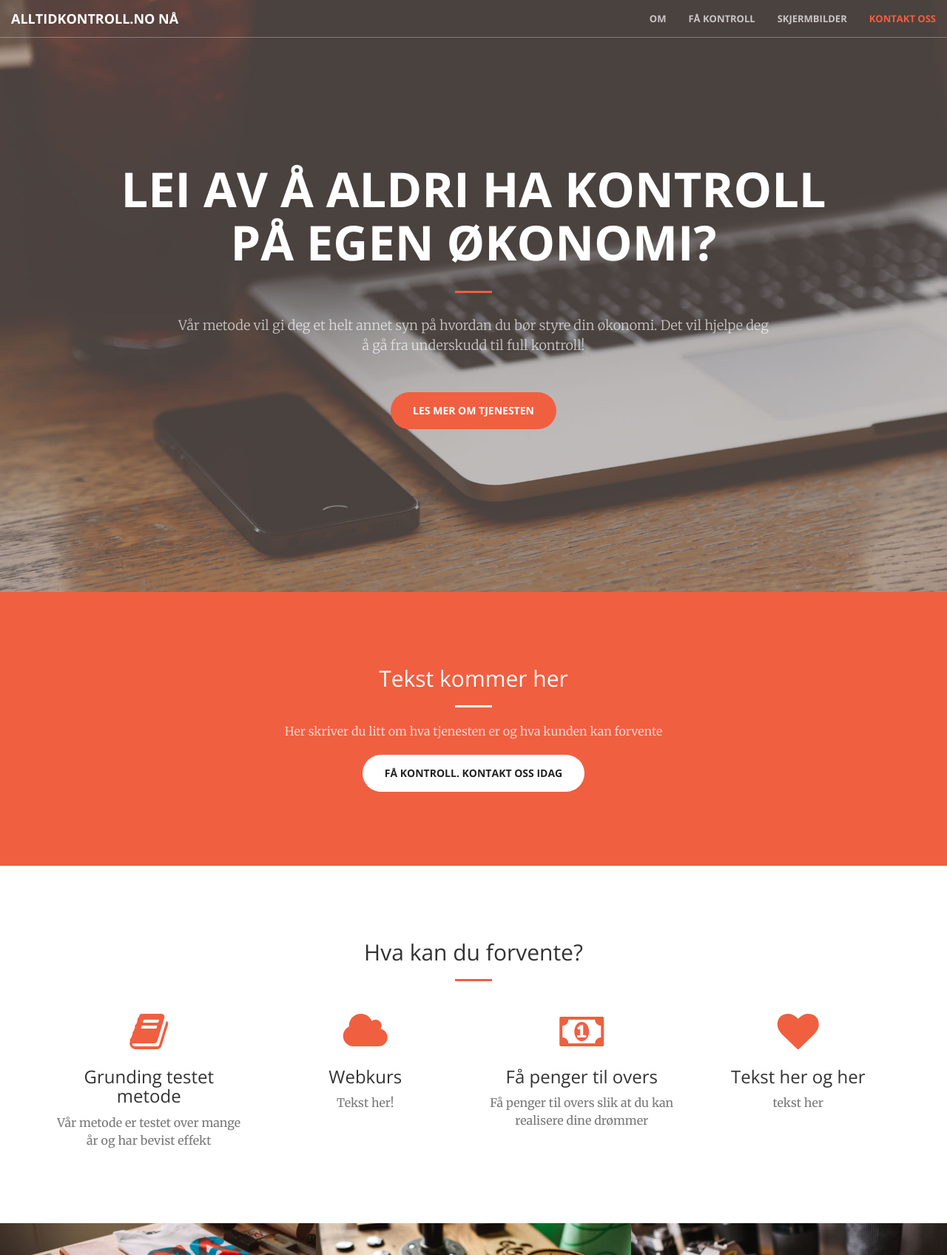
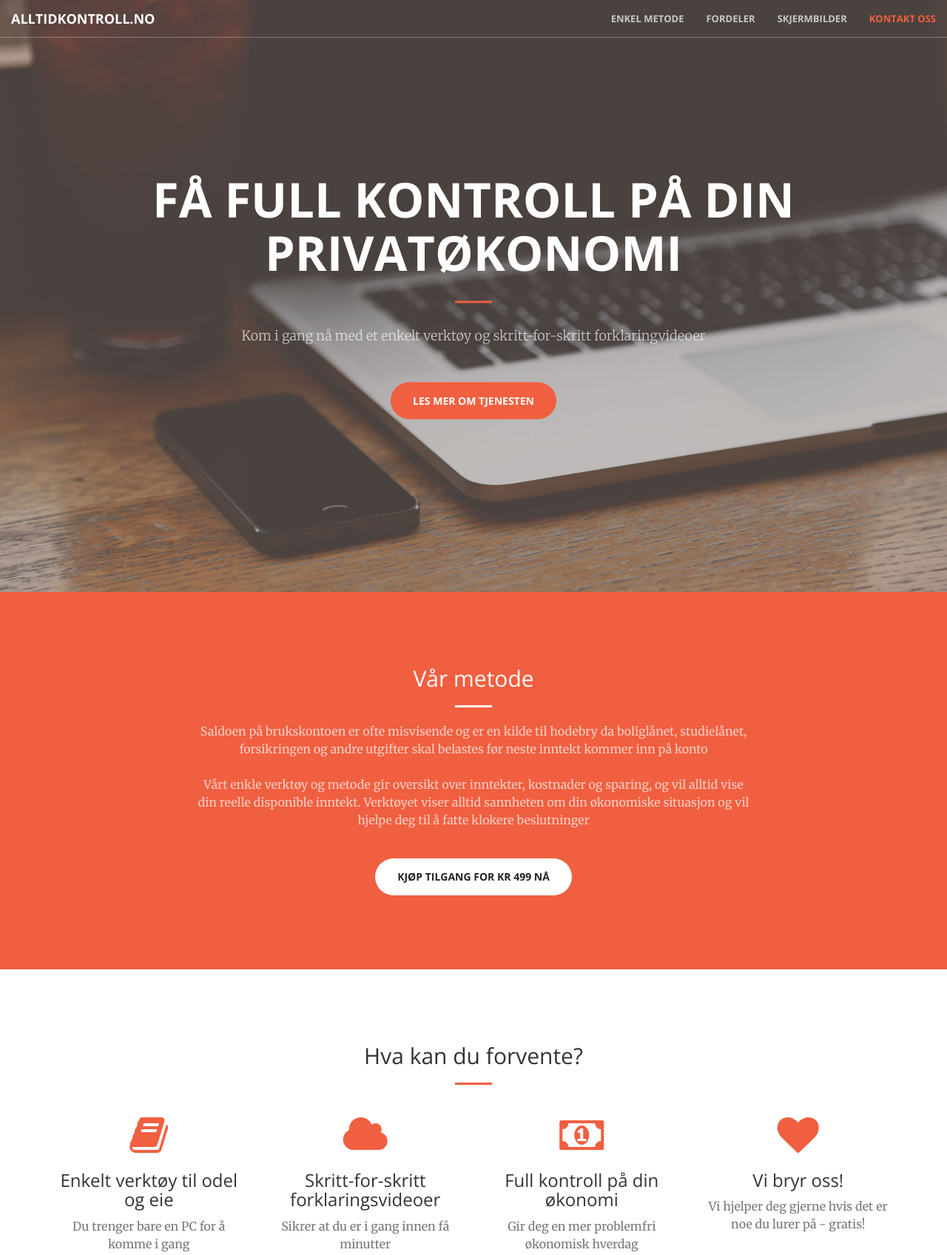
Before and after one commit to jeboha/Alltidkontroll.no, a website: page index.html in a window 1280 px wide. Shown: the top 1696 px of the page at 74% size. Drawn offline with nearby package versions, Linux system fonts and the light colour scheme.

Commit message:
oppdatering3

```diff
--- a/index.html
+++ b/index.html
@@ -9,7 +9,7 @@
    <meta name="description" content="">
    <meta name="author" content="">
 
-   <title>Alltidkontroll.no - Kom igang nå</title>
+   <title>Alltidkontroll.no</title>
 
    <!-- Bootstrap Core CSS -->
    <link rel="stylesheet" href="css/bootstrap.min.css" type="text/css">
@@ -46,17 +46,17 @@
                <span class="icon-bar"></span>
                <span class="icon-bar"></span>
             </button>
-            <a class="navbar-brand page-scroll" href="#page-top">Alltidkontroll.no nå</a>
+            <a class="navbar-brand page-scroll" href="#page-top">Alltidkontroll.no</a>
          </div>
 
          <!-- Collect the nav links, forms, and other content for toggling -->
          <div class="collapse navbar-collapse" id="bs-example-navbar-collapse-1">
             <ul class="nav navbar-nav navbar-right">
                <li>
-                  <a class="page-scroll" href="#about">Om</a>
+                  <a class="page-scroll" href="#about">Enkel metode</a>
                </li>
                <li>
-                  <a class="page-scroll" href="#services">Få kontroll</a>
+                  <a class="page-scroll" href="#services">Fordeler</a>
                </li>
                <li>
                   <a class="page-scroll" href="#skjermbilder">Skjermbilder</a>
@@ -74,9 +74,9 @@
    <header>
       <div class="header-content">
          <div class="header-content-inner">
-            <h1>Lei av å aldri ha kontroll på egen økonomi?</h1>
+            <h1>Få full kontroll på din privatøkonomi</h1>
             <hr>
-            <p>Vår metode vil gi deg et helt annet syn på hvordan du bør styre din økonomi. Det vil hjelpe deg å gå fra underskudd til full kontroll!</p>
+            <p>Kom i gang nå med et enkelt verktøy og skritt-for-skritt forklaringvideoer </p>
             <a href="#about" class="btn btn-primary btn-xl page-scroll">Les mer om tjenesten</a>
          </div>
       </div>
@@ -86,10 +86,11 @@
       <div class="container">
          <div class="row">
             <div class="col-lg-8 col-lg-offset-2 text-center">
-               <h2 class="section-heading">Tekst kommer her</h2>
+               <h2 class="section-heading">Vår metode</h2>
                <hr class="light">
-               <p class="text-faded">Her skriver du litt om hva tjenesten er og hva kunden kan forvente</p>
-               <a href="#contact" class="page-scroll btn btn-default btn-xl">Få kontroll. Kontakt oss idag</a>
+               <p class="text-faded">Saldoen på brukskontoen er ofte misvisende og er en kilde til hodebry da boliglånet, studielånet, forsikringen og andre utgifter skal belastes før neste inntekt kommer inn på konto
+               <br> <br> Vårt enkle verktøy og metode gir oversikt over inntekter, kostnader og sparing, og vil alltid vise din reelle disponible inntekt. Verktøyet viser alltid sannheten om din økonomiske situasjon og vil hjelpe deg til å fatte klokere beslutninger</p>
+               <br> <a href="#contact" class="page-scroll btn btn-default btn-xl">Kjøp tilgang for kr 499 nå</a>
             </div>
          </div>
       </div>
@@ -109,29 +110,29 @@
             <div class="col-lg-3 col-md-6 text-center">
                <div class="service-box">
                   <i class="fa fa-4x fa-book wow bounceIn text-primary"></i>
-                  <h3>Grunding testet metode</h3>
-                  <p class="text-muted">Vår metode er testet over mange år og har bevist effekt</p>
+                  <h3>Enkelt verktøy til odel og eie</h3>
+                  <p class="text-muted">Du trenger bare en PC for å komme i gang</p>
                </div>
             </div>
             <div class="col-lg-3 col-md-6 text-center">
                <div class="service-box">
                   <i class="fa fa-4x fa-cloud wow bounceIn text-primary" data-wow-delay=".1s"></i>
-                  <h3>Webkurs</h3>
-                  <p class="text-muted">Tekst her!</p>
+                  <h3>Skritt-for-skritt forklaringsvideoer</h3>
+                  <p class="text-muted">Sikrer at du er i gang innen få minutter</p>
                </div>
             </div>
             <div class="col-lg-3 col-md-6 text-center">
                <div class="service-box">
                   <i class="fa fa-4x fa-money wow bounceIn text-primary" data-wow-delay=".2s"></i>
-                  <h3>Få penger til overs</h3>
-                  <p class="text-muted">Få penger til overs slik at du kan realisere dine drømmer</p>
+                  <h3>Full kontroll på din økonomi</h3>
+                  <p class="text-muted">Gir deg en mer problemfri økonomisk hverdag</p>
                </div>
             </div>
             <div class="col-lg-3 col-md-6 text-center">
                <div class="service-box">
                   <i class="fa fa-4x fa-heart wow bounceIn text-primary" data-wow-delay=".3s"></i>
-                  <h3>Tekst her og her</h3>
-                  <p class="text-muted">tekst her</p>
+                  <h3>Vi bryr oss!</h3>
+                  <p class="text-muted">Vi hjelper deg gjerne hvis det er noe du lurer på - gratis!</p>
                </div>
             </div>
          </div>
@@ -143,14 +144,14 @@
          <div class="row no-gutter">
             <div class="col-lg-4 col-sm-6">
                <a href="#" class="portfolio-box">
-                  <img src="img/portfolio/1.jpg" class="img-responsive" alt="">
+                  <img src="img/portfolio/7.png" class="img-responsive" alt="">
                   <div class="portfolio-box-caption">
                      <div class="portfolio-box-caption-content">
                         <div class="project-category text-faded">
-                           Category
+                           Intro-video
                         </div>
                         <div class="project-name">
-                           Project Name
+                           Klikk her
                         </div>
                      </div>
                   </div>
```
